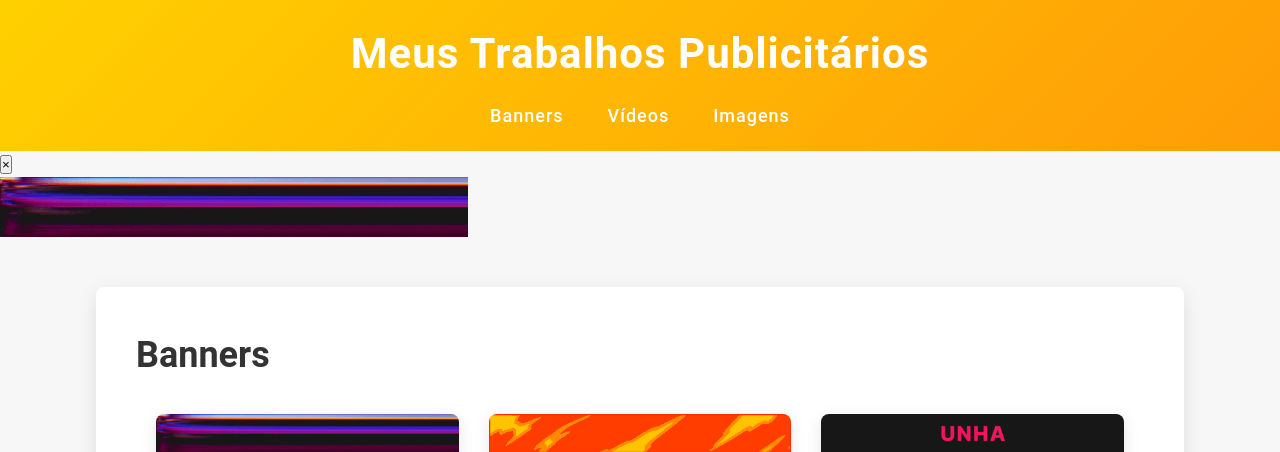
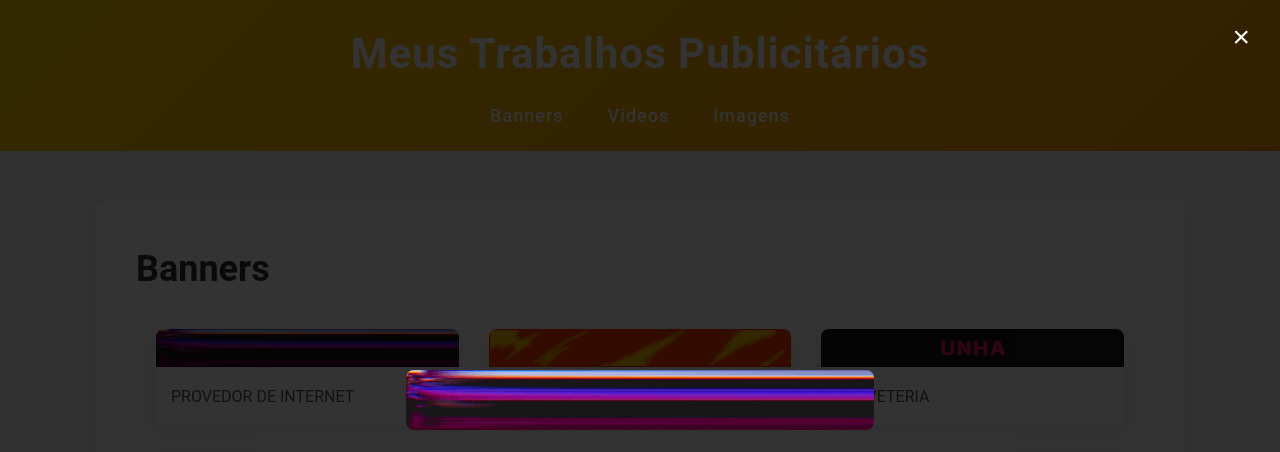
Before and after one commit to Abisaulddd31/Samuel-Dias-portf-lio, a plain HTML site: page pub.html in a window 1280 px wide. Both pictures are taken after a click on the picture 307 px from the left and 374 px from the top of the page. Shown: the top 452 px of the page. Drawn offline with Linux system fonts and the light colour scheme; grey boxes are pictures that could not be loaded.

Commit message:
Update pub.css

```diff
--- a/pub.css
+++ b/pub.css
@@ -183,3 +183,42 @@ footer {
         font-size: 14px;
     }
 }
+
+/* Lightbox (Exibição em Tela Cheia) */
+.lightbox {
+    position: fixed;
+    top: 0;
+    left: 0;
+    width: 100%;
+    height: 100%;
+    background: rgba(0, 0, 0, 0.8);
+    display: flex;
+    align-items: center;
+    justify-content: center;
+    opacity: 0;
+    visibility: hidden;
+    transition: opacity 0.3s ease;
+    z-index: 1000;
+}
+
+.lightbox.active {
+    opacity: 1;
+    visibility: visible;
+}
+
+.lightbox img, .lightbox video {
+    max-width: 90%;
+    max-height: 90%;
+    border-radius: 8px;
+}
+
+.lightbox .close {
+    position: absolute;
+    top: 20px;
+    right: 30px;
+    font-size: 30px;
+    color: #fff;
+    cursor: pointer;
+    background: none;
+    border: none;
+}
```
